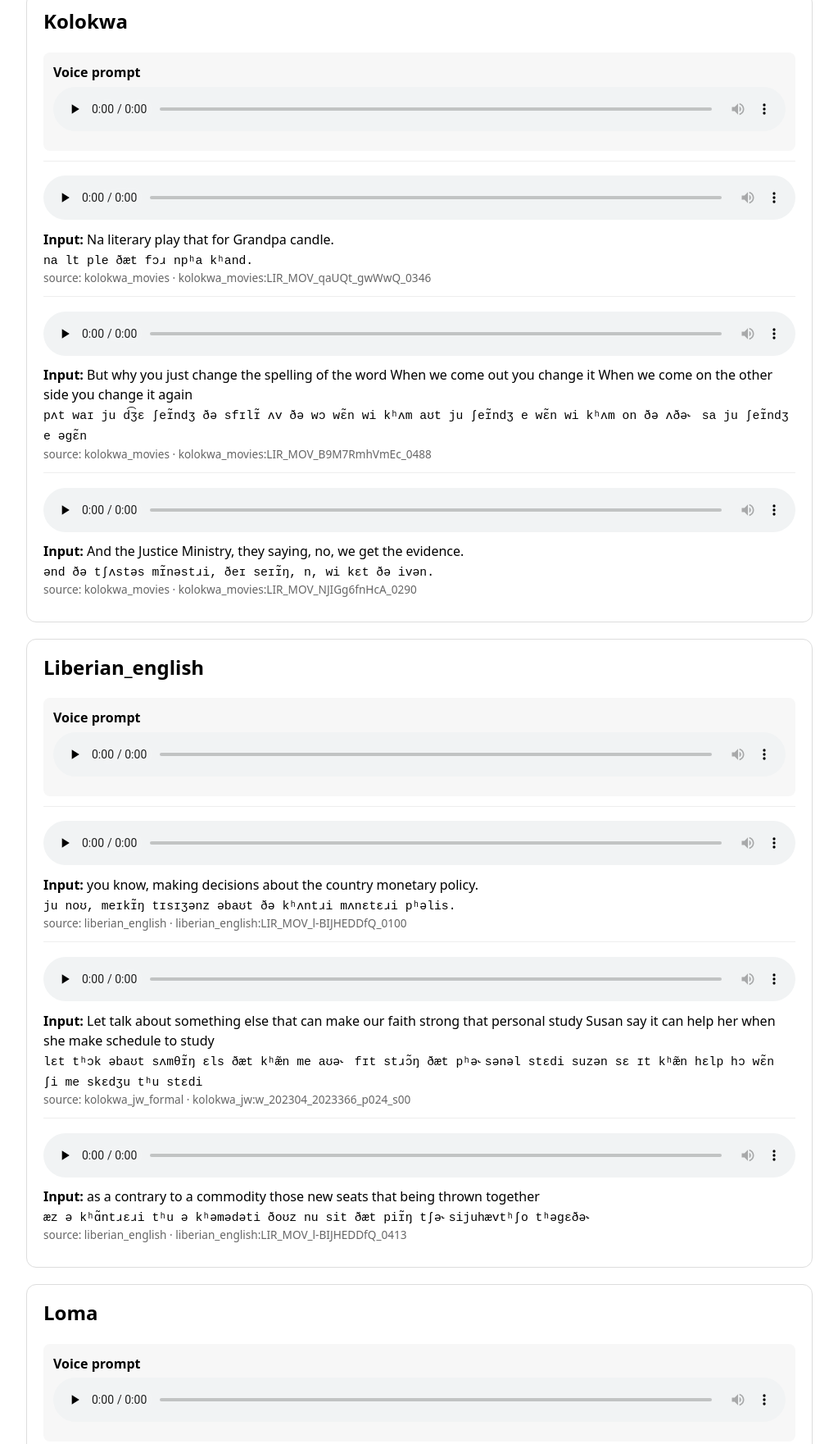
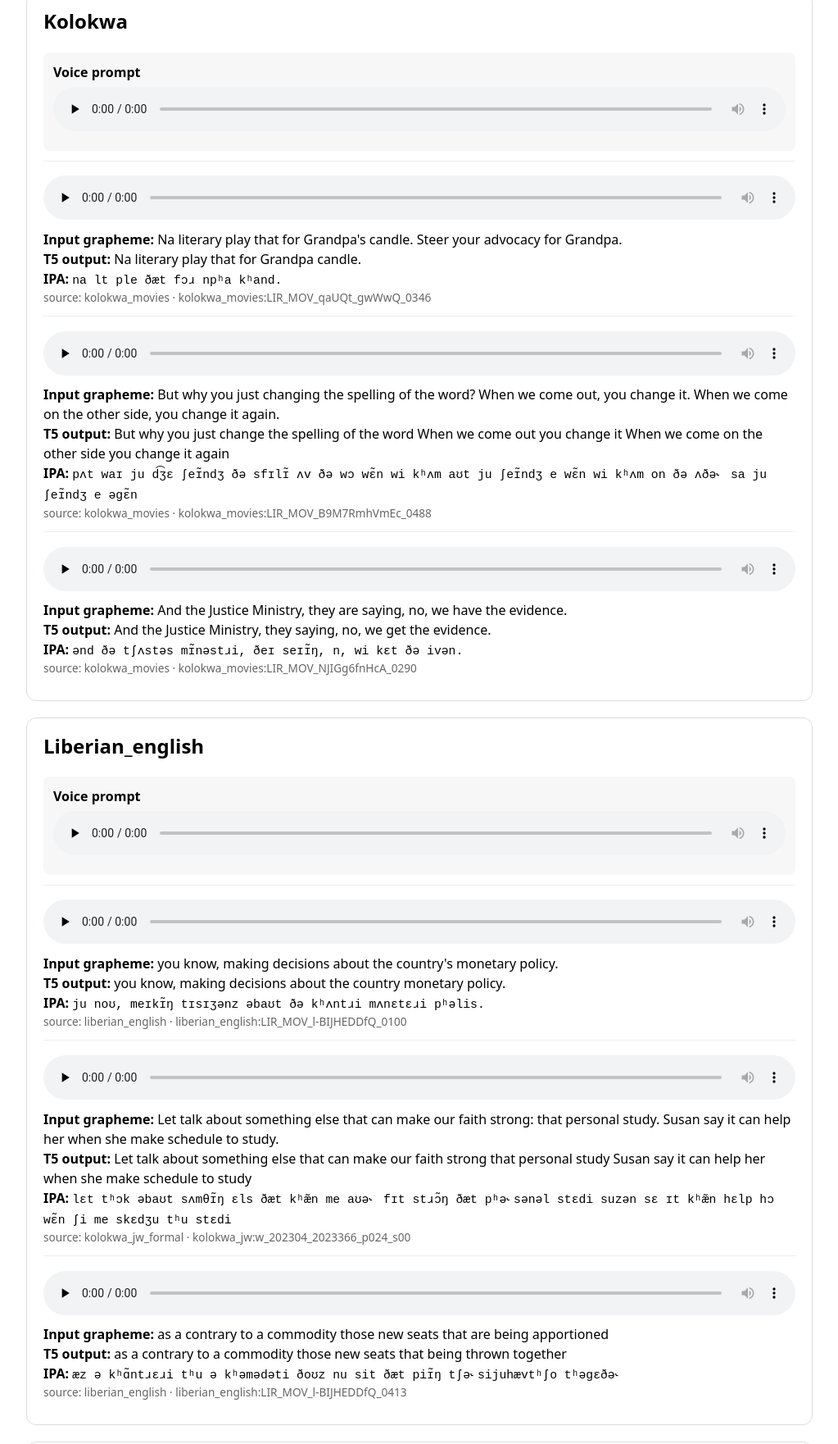
Before and after one commit to michsethowusu/liberia-unified-ipa-tts, a plain HTML site: page samples/teacher_best_inference/index.html in a window 1280 px wide. Shown: the part 190-1951 px from the top of the page at 82% size, without its empty margins (128-1151 px from the left). Drawn offline with Linux system fonts and the light colour scheme.

Commit message:
Update sample page with original grapheme text

```diff
--- a/samples/teacher_best_inference/index.html
+++ b/samples/teacher_best_inference/index.html
@@ -14,20 +14,23 @@ code{font-size:.92rem;white-space:pre-wrap;word-break:break-word}
 <div class="voice"><strong>Voice prompt</strong><audio controls preload="none" src="audio/kolokwa_voice.wav"></audio></div>
 <div class="item">
 <audio controls preload="none" src="audio/kolokwa_01.wav"></audio>
-<div><strong>Input:</strong> Na literary play that for Grandpa candle.</div>
-<code>na lt ple ðæt fɔɹ npʰa kʰand.</code>
+<div><strong>Input grapheme:</strong> Na literary play that for Grandpa&#x27;s candle. Steer your advocacy for Grandpa.</div>
+<div><strong>T5 output:</strong> Na literary play that for Grandpa candle.</div>
+<div><strong>IPA:</strong> <code>na lt ple ðæt fɔɹ npʰa kʰand.</code></div>
 <div class="meta">source: kolokwa_movies · kolokwa_movies:LIR_MOV_qaUQt_gwWwQ_0346</div>
 </div>
 <div class="item">
 <audio controls preload="none" src="audio/kolokwa_02.wav"></audio>
-<div><strong>Input:</strong> But why you just change the spelling of the word When we come out you change it When we come on the other side you change it again</div>
-<code>pʌt waɪ ju d͡ʒɛ ʃeɪ̃ndʒ ðə sfɪlɪ̃ ʌv ðə wɔ wɛ̃n wi kʰʌm aʊt ju ʃeɪ̃ndʒ e wɛ̃n wi kʰʌm on ðə ʌðə˞ sa ju ʃeɪ̃ndʒ e əɡɛ̃n</code>
+<div><strong>Input grapheme:</strong> But why you just changing the spelling of the word? When we come out, you change it. When we come on the other side, you change it again.</div>
+<div><strong>T5 output:</strong> But why you just change the spelling of the word When we come out you change it When we come on the other side you change it again</div>
+<div><strong>IPA:</strong> <code>pʌt waɪ ju d͡ʒɛ ʃeɪ̃ndʒ ðə sfɪlɪ̃ ʌv ðə wɔ wɛ̃n wi kʰʌm aʊt ju ʃeɪ̃ndʒ e wɛ̃n wi kʰʌm on ðə ʌðə˞ sa ju ʃeɪ̃ndʒ e əɡɛ̃n</code></div>
 <div class="meta">source: kolokwa_movies · kolokwa_movies:LIR_MOV_B9M7RmhVmEc_0488</div>
 </div>
 <div class="item">
 <audio controls preload="none" src="audio/kolokwa_03.wav"></audio>
-<div><strong>Input:</strong> And the Justice Ministry, they saying, no, we get the evidence.</div>
-<code>ənd ðə tʃʌstəs mɪ̃nəstɹi, ðeɪ seɪɪ̃ŋ, n, wi kɛt ðə ivən.</code>
+<div><strong>Input grapheme:</strong> And the Justice Ministry, they are saying, no, we have the evidence.</div>
+<div><strong>T5 output:</strong> And the Justice Ministry, they saying, no, we get the evidence.</div>
+<div><strong>IPA:</strong> <code>ənd ðə tʃʌstəs mɪ̃nəstɹi, ðeɪ seɪɪ̃ŋ, n, wi kɛt ðə ivən.</code></div>
 <div class="meta">source: kolokwa_movies · kolokwa_movies:LIR_MOV_NJIGg6fnHcA_0290</div>
 </div>
 </section>
@@ -35,20 +38,23 @@ code{font-size:.92rem;white-space:pre-wrap;word-break:break-word}
 <div class="voice"><strong>Voice prompt</strong><audio controls preload="none" src="audio/liberian_english_voice.wav"></audio></div>
 <div class="item">
 <audio controls preload="none" src="audio/liberian_english_01.wav"></audio>
-<div><strong>Input:</strong> you know, making decisions about the country monetary policy.</div>
-<code>ju noʊ, meɪkɪ̃ŋ tɪsɪʒənz əbaʊt ðə kʰʌntɹi mʌnɛtɛɹi pʰəlis.</code>
+<div><strong>Input grapheme:</strong> you know, making decisions about the country&#x27;s monetary policy.</div>
+<div><strong>T5 output:</strong> you know, making decisions about the country monetary policy.</div>
+<div><strong>IPA:</strong> <code>ju noʊ, meɪkɪ̃ŋ tɪsɪʒənz əbaʊt ðə kʰʌntɹi mʌnɛtɛɹi pʰəlis.</code></div>
 <div class="meta">source: liberian_english · liberian_english:LIR_MOV_l-BIJHEDDfQ_0100</div>
 </div>
 <div class="item">
 <audio controls preload="none" src="audio/liberian_english_02.wav"></audio>
-<div><strong>Input:</strong> Let talk about something else that can make our faith strong that personal study Susan say it can help her when she make schedule to study</div>
-<code>lɛt tʰɔk əbaʊt sʌmθɪ̃ŋ ɛls ðæt kʰæ̃n me aʊə˞ fɪt stɹɔ̃ŋ ðæt pʰə˞sənəl stɛdi suzən sɛ ɪt kʰæ̃n hɛlp hɔ wɛ̃n ʃi me skɛdʒu tʰu stɛdi</code>
+<div><strong>Input grapheme:</strong> Let talk about something else that can make our faith strong: that personal study. Susan say it can help her when she make schedule to study.</div>
+<div><strong>T5 output:</strong> Let talk about something else that can make our faith strong that personal study Susan say it can help her when she make schedule to study</div>
+<div><strong>IPA:</strong> <code>lɛt tʰɔk əbaʊt sʌmθɪ̃ŋ ɛls ðæt kʰæ̃n me aʊə˞ fɪt stɹɔ̃ŋ ðæt pʰə˞sənəl stɛdi suzən sɛ ɪt kʰæ̃n hɛlp hɔ wɛ̃n ʃi me skɛdʒu tʰu stɛdi</code></div>
 <div class="meta">source: kolokwa_jw_formal · kolokwa_jw:w_202304_2023366_p024_s00</div>
 </div>
 <div class="item">
 <audio controls preload="none" src="audio/liberian_english_03.wav"></audio>
-<div><strong>Input:</strong> as a contrary to a commodity those new seats that being thrown together</div>
-<code>æz ə kʰɑ̃ntɹɛɹi tʰu ə kʰəmədəti ðoʊz nu sit ðæt piɪ̃ŋ tʃə˞sijuhævtʰʃo tʰəɡɛðə˞</code>
+<div><strong>Input grapheme:</strong> as a contrary to a commodity those new seats that are being apportioned</div>
+<div><strong>T5 output:</strong> as a contrary to a commodity those new seats that being thrown together</div>
+<div><strong>IPA:</strong> <code>æz ə kʰɑ̃ntɹɛɹi tʰu ə kʰəmədəti ðoʊz nu sit ðæt piɪ̃ŋ tʃə˞sijuhævtʰʃo tʰəɡɛðə˞</code></div>
 <div class="meta">source: liberian_english · liberian_english:LIR_MOV_l-BIJHEDDfQ_0413</div>
 </div>
 </section>
@@ -56,20 +62,20 @@ code{font-size:.92rem;white-space:pre-wrap;word-break:break-word}
 <div class="voice"><strong>Voice prompt</strong><audio controls preload="none" src="audio/loma_voice.wav"></audio></div>
 <div class="item">
 <audio controls preload="none" src="audio/loma_01.wav"></audio>
-<div><strong>Input:</strong> E boni ga nui nii e yee ɓadoga ba, na ɣa ga Ziizɛ ɔ va e nu ɓuse wũ-maa-wo faa yowũ ɓɔga saa ya.</div>
-<code>e boni ɡa nui nii e jee ɓadoɡa ba, na ɣa ɡa ziizɛ ɔ va e nu ɓuse wũ-maa-wo faa jowũ ɓɔɡa saa ja.</code>
+<div><strong>Input grapheme:</strong> E boni ga nui nii e yee ɓadoga ba, na ɣa ga Ziizɛ ɔ va e nu ɓuse wũ-maa-wo faa yowũ ɓɔga saa ya.</div>
+<div><strong>IPA:</strong> <code>e boni ɡa nui nii e jee ɓadoɡa ba, na ɣa ɡa ziizɛ ɔ va e nu ɓuse wũ-maa-wo faa jowũ ɓɔɡa saa ja.</code></div>
 <div class="meta">source: loma · loma:w_202604_2026365_p074_s00</div>
 </div>
 <div class="item">
 <audio controls preload="none" src="audio/loma_02.wav"></audio>
-<div><strong>Input:</strong> Faa ɓigii ɣa ga yiɛ Jehova ʋeli ga e ɣigii</div>
-<code>faa ɓiɡii ɣa ɡa jiɛ d͡ʒehova ʊeli ɡa e ɣiɡii</code>
+<div><strong>Input grapheme:</strong> Faa ɓigii ɣa ga yiɛ Jehova ʋeli ga e ɣigii</div>
+<div><strong>IPA:</strong> <code>faa ɓiɡii ɣa ɡa jiɛ d͡ʒehova ʊeli ɡa e ɣiɡii</code></div>
 <div class="meta">source: loma · loma:mwb_202509_202025329_p009_s00</div>
 </div>
 <div class="item">
 <audio controls preload="none" src="audio/loma_03.wav"></audio>
-<div><strong>Input:</strong> Numaa ɣaa-zaɣa-kɛ ga te ɓɔ e va. Yɛpɛ kuuwu wũ-tuo nui ta wɔ, ɔɔ ya ziɛ-pului ta e laila e vile velei va e ɣi-gaa-ziɛzu la.</div>
-<code>numaa ɣaa-zaɣa-kɛ ɡa te ɓɔ e va. jɛpɛ kuuwu wũ-tuo nui ta wɔ, ɔɔ ja ziɛ-pului ta e laila e vile velei va e ɣi-ɡaa-ziɛzu la.</code>
+<div><strong>Input grapheme:</strong> Numaa ɣaa-zaɣa-kɛ ga te ɓɔ e va. Yɛpɛ kuuwu wũ-tuo nui ta wɔ, ɔɔ ya ziɛ-pului ta e laila e vile velei va e ɣi-gaa-ziɛzu la.</div>
+<div><strong>IPA:</strong> <code>numaa ɣaa-zaɣa-kɛ ɡa te ɓɔ e va. jɛpɛ kuuwu wũ-tuo nui ta wɔ, ɔɔ ja ziɛ-pului ta e laila e vile velei va e ɣi-ɡaa-ziɛzu la.</code></div>
 <div class="meta">source: loma · loma:w_202604_2026367_p024_s00</div>
 </div>
 </section>
@@ -77,20 +83,20 @@ code{font-size:.92rem;white-space:pre-wrap;word-break:break-word}
 <div class="voice"><strong>Voice prompt</strong><audio controls preload="none" src="audio/kpelle_voice.wav"></audio></div>
 <div class="item">
 <audio controls preload="none" src="audio/kpelle_01.wav"></audio>
-<div><strong>Input:</strong> Da pɔri kpiŋ kpɔnii ma a gɛɛ e ŋɛi kɛ mɛni-ŋuŋ ta maa-kɔriɛ ma a tãi gaa nii la kɔlɔ-pɛrɛ mui nyii pai kpɔnii ma a gɛɛ e tii lɛlɛɛ sɔlɔ ɓo kpaa e gbiŋ kpɛtɛ kɔlɔ-pɛrɛ takpɛni mɛni ma.</div>
-<code>da pɔri k͡piŋ k͡pɔnii ma a ɡɛɛ e ŋɛi kɛ mɛni-ŋuŋ ta maa-kɔriɛ ma a tãi ɡaa nii la kɔlɔ-pɛrɛ mui ɲii pai k͡pɔnii ma a ɡɛɛ e tii lɛlɛɛ sɔlɔ ɓo k͡paa e ɡ͡biŋ k͡pɛtɛ kɔlɔ-pɛrɛ tak͡pɛni mɛni ma.</code>
+<div><strong>Input grapheme:</strong> Da pɔri kpiŋ kpɔnii ma a gɛɛ e ŋɛi kɛ mɛni-ŋuŋ ta maa-kɔriɛ ma a tãi gaa nii la kɔlɔ-pɛrɛ mui nyii pai kpɔnii ma a gɛɛ e tii lɛlɛɛ sɔlɔ ɓo kpaa e gbiŋ kpɛtɛ kɔlɔ-pɛrɛ takpɛni mɛni ma.</div>
+<div><strong>IPA:</strong> <code>da pɔri k͡piŋ k͡pɔnii ma a ɡɛɛ e ŋɛi kɛ mɛni-ŋuŋ ta maa-kɔriɛ ma a tãi ɡaa nii la kɔlɔ-pɛrɛ mui ɲii pai k͡pɔnii ma a ɡɛɛ e tii lɛlɛɛ sɔlɔ ɓo k͡paa e ɡ͡biŋ k͡pɛtɛ kɔlɔ-pɛrɛ tak͡pɛni mɛni ma.</code></div>
 <div class="meta">source: kpelle · kpelle:w_202605_2026402_p012_s02</div>
 </div>
 <div class="item">
 <audio controls preload="none" src="audio/kpelle_02.wav"></audio>
-<div><strong>Input:</strong> Le mɛni ɓe maa nɛ̃ɛi ku tãi tɛɛ la kukpiŋ pɔ a gɛɛ kulii ŋaa e yeŋ? (Ya pɔri ŋɔnɔ votoo-ŋai kaai.)</div>
-<code>le mɛni ɓe maa nɛ̃ɛi ku tãi tɛɛ la kuk͡piŋ pɔ a ɡɛɛ kulii ŋaa e jeŋ? (ja pɔri ŋɔnɔ votoo-ŋai kaai.)</code>
+<div><strong>Input grapheme:</strong> Le mɛni ɓe maa nɛ̃ɛi ku tãi tɛɛ la kukpiŋ pɔ a gɛɛ kulii ŋaa e yeŋ? (Ya pɔri ŋɔnɔ votoo-ŋai kaai.)</div>
+<div><strong>IPA:</strong> <code>le mɛni ɓe maa nɛ̃ɛi ku tãi tɛɛ la kuk͡piŋ pɔ a ɡɛɛ kulii ŋaa e jeŋ? (ja pɔri ŋɔnɔ votoo-ŋai kaai.)</code></div>
 <div class="meta">source: kpelle · kpelle:w_202502_2025292_p060_s00</div>
 </div>
 <div class="item">
 <audio controls preload="none" src="audio/kpelle_03.wav"></audio>
-<div><strong>Input:</strong> Nene-polu Naa-kaa Viloi: (Mini five) Ka lono e pilaŋ ma. Viloi ŋi lɛ.</div>
-<code>nene-polu naa-kaa viloi: (mini five) ka lono e pilaŋ ma. viloi ŋi lɛ.</code>
+<div><strong>Input grapheme:</strong> Nene-polu Naa-kaa Viloi: (Mini five) Ka lono e pilaŋ ma. Viloi ŋi lɛ.</div>
+<div><strong>IPA:</strong> <code>nene-polu naa-kaa viloi: (mini five) ka lono e pilaŋ ma. viloi ŋi lɛ.</code></div>
 <div class="meta">source: kpelle · kpelle:mwb_202303_202023084_p014_s00</div>
 </div>
 </section>
```
Also changed, not shown: samples/teacher_best_inference/meta.json (+24 -12 lines).
